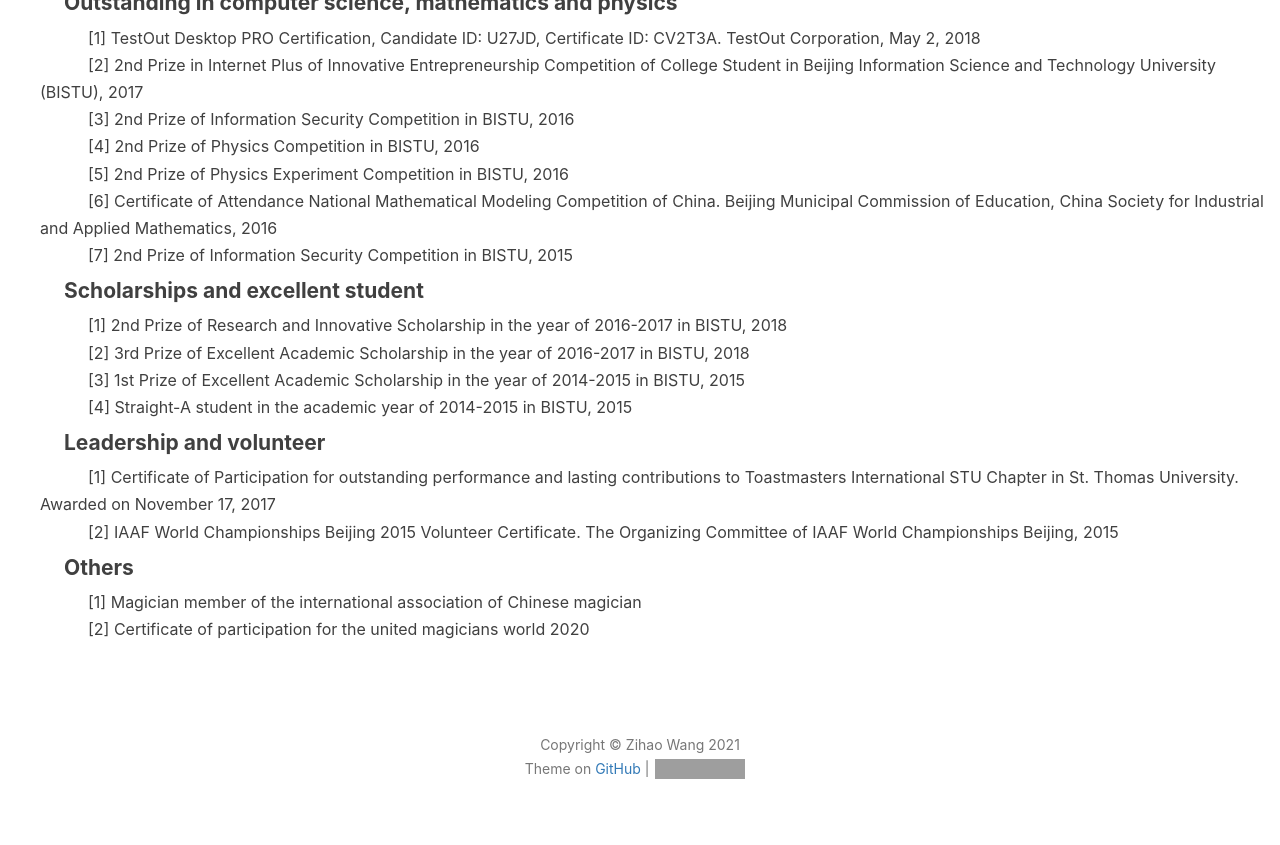
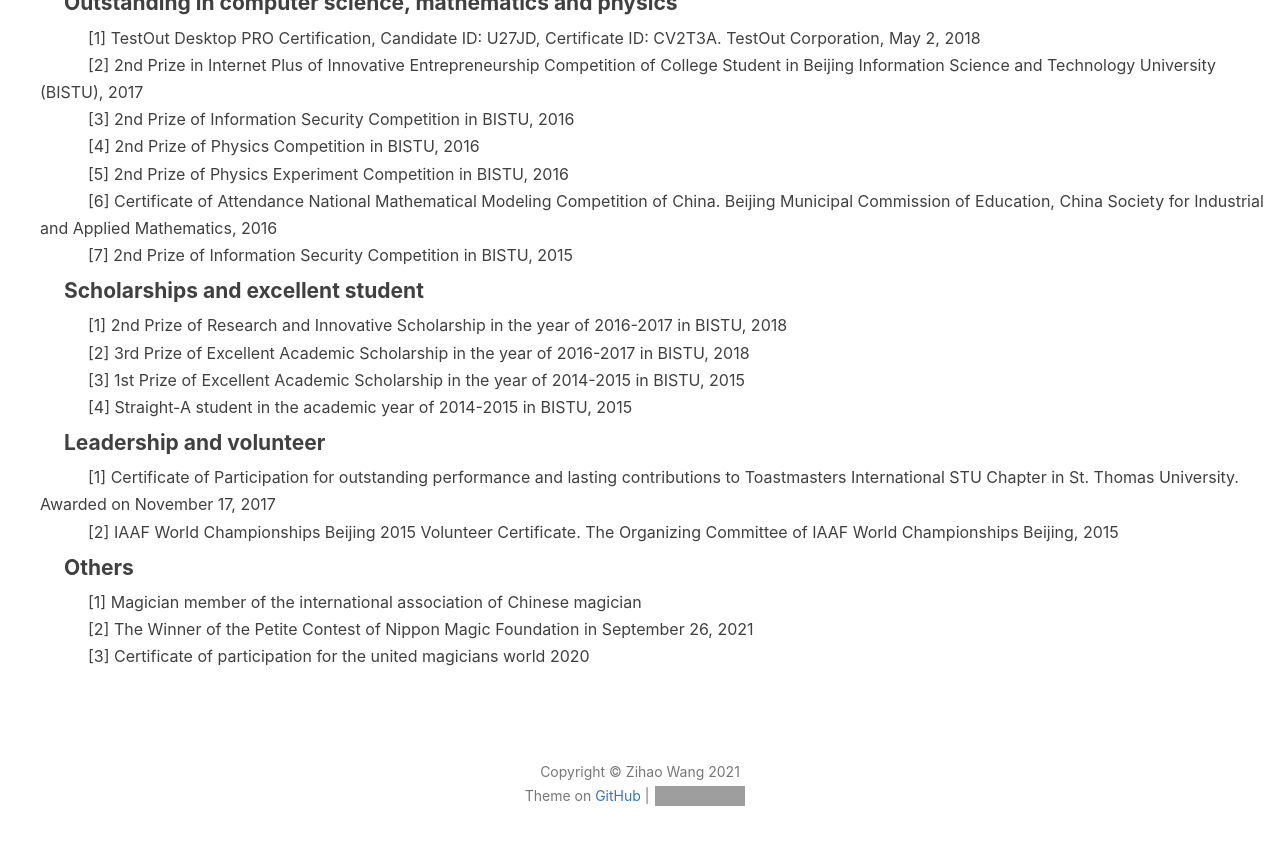
Before and after one commit to wangzh3/wangzh3.github.io, a Jekyll site: the page built from tags.html, in a window 1280 px wide and 900 px high, scrolled down 711 px. Shown: the top 845 px of the window. Built offline with Jekyll 4.4.1, drawn with Linux system fonts in a browser that asks for light colours; nearby versions of some CDN libraries; comment, search, counter and statistics services are not loaded; grey boxes are pictures that could not be loaded.

Commit message:
Update tags.html

```diff
--- a/tags.html
+++ b/tags.html
@@ -75,6 +75,7 @@ header-img: "img/post-bg-desk.jpg"
     <span style="text-indent:3em;">
     <ul style="list-style-type:none">
         <li>[1] Magician member of the international association of Chinese magician</li>
-        <li>[2]	Certificate of participation for the united magicians world 2020</li>
+        <li>[2]	The Winner of the Petite Contest of Nippon Magic Foundation in September 26, 2021</li>
+        <li>[3]	Certificate of participation for the united magicians world 2020</li>
     </ul>
     </span>
```
